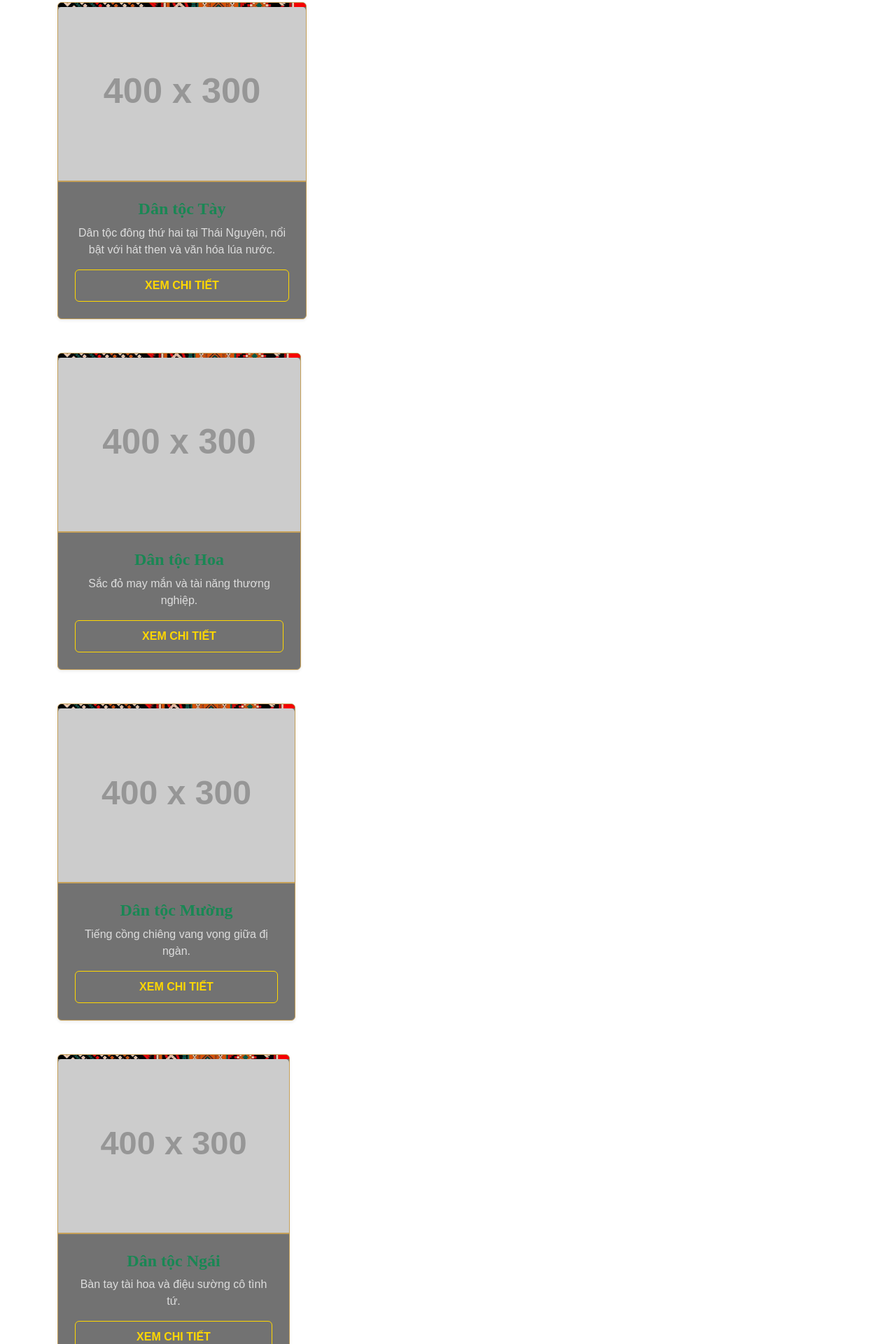
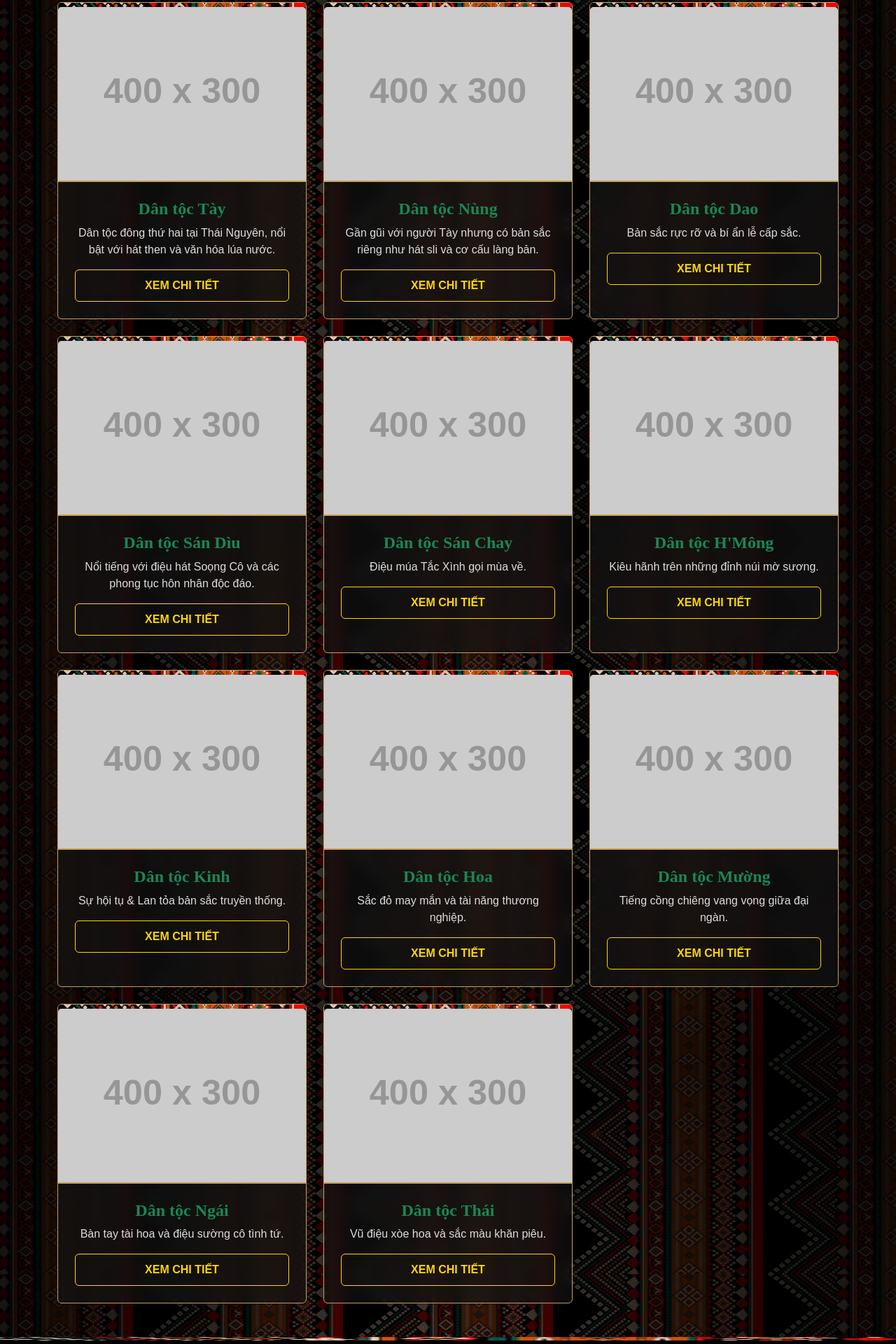
Before and after one commit to stem12a3thptdaitu-hue/dantocthainguyen-demo, a plain HTML site: page index.html in a window 1280 px wide. Shown: the part 880-2800 px from the top of the page at 70% size. Drawn offline with nearby package versions, Linux system fonts and the light colour scheme; placeholder pictures from the web are drawn by us; a web font is replaced by a local one.

Commit message:
Update index.html

```diff
--- a/index.html
+++ b/index.html
@@ -5,12 +5,12 @@
     <meta name="viewport" content="width=device-width, initial-scale=1.0">
     <title>Trang chủ - Thái Nguyên Culture</title>
     <link href="https://cdn.jsdelivr.net/npm/bootstrap@5.3.0/dist/css/bootstrap.min.css" rel="stylesheet">
-    <link rel="preconnect" href="https://fonts.googleapis.com">
-    <link rel="preconnect" href="https://fonts.gstatic.com" crossorigin>
-    <link href="https://fonts.googleapis.com/css2?family=Eczar:wght@600;800&family=Podkova:wght@600;800&display=swap" rel="stylesheet">
+    <!-- Font Awesome -->
+    <link href="https://cdnjs.cloudflare.com/ajax/libs/font-awesome/6.0.0/css/all.min.css" rel="stylesheet">
     <link rel="stylesheet" href="CSS/style.css">
 </head>
-<body>
+<body class="main-site">
+    <!-- MENU -->
     <nav class="navbar navbar-expand-lg navbar-custom sticky-top">
         <div class="container">
             <a class="navbar-brand" href="index.html">🌿 THÁI NGUYÊN CULTURE</a>
@@ -24,17 +24,18 @@
                     <li class="nav-item dropdown">
                         <a class="nav-link dropdown-toggle" href="#" data-bs-toggle="dropdown">Các dân tộc</a>
                         <ul class="dropdown-menu">
+                            <!-- Danh sách 11 dân tộc -->
                             <li><a class="dropdown-item" href="dan-toc-tay.html">Dân tộc Tày</a></li>
                             <li><a class="dropdown-item" href="dan-toc-nung.html">Dân tộc Nùng</a></li>
                             <li><a class="dropdown-item" href="dan-toc-san-diu.html">Dân tộc Sán Dìu</a></li>
                             <li><a class="dropdown-item" href="dan-toc-san-chay.html">Dân tộc Sán Chay</a></li>
                             <li><a class="dropdown-item" href="dan-toc-dao.html">Dân tộc Dao</a></li>
+                            <li><a class="dropdown-item" href="dan-toc-mong.html">Dân tộc H'Mông</a></li>
                             <li><a class="dropdown-item" href="dan-toc-kinh.html">Dân tộc Kinh</a></li>
-                             <li><a class="dropdown-item" href="dan-toc-hoa.html">Dân tộc Hoa</a></li>
-                             <li><a class="dropdown-item" href="dan-toc-muong.html">Dân tộc Mường</a></li>
-                             <li><a class="dropdown-item" href="dan-toc-ngai.html">Dân tộc Ngái</a></li>
-                             <li><a class="dropdown-item" href="dan-toc-thai.html">Dân tộc Thái</a></li>
-                             <li><a class="dropdown-item" href="dan-toc-mong.html">Dân tộc H'Mông</a></li>
+                            <li><a class="dropdown-item" href="dan-toc-hoa.html">Dân tộc Hoa</a></li>
+                            <li><a class="dropdown-item" href="dan-toc-muong.html">Dân tộc Mường</a></li>
+                            <li><a class="dropdown-item" href="dan-toc-ngai.html">Dân tộc Ngái</a></li>
+                            <li><a class="dropdown-item" href="dan-toc-thai.html">Dân tộc Thái</a></li>
                         </ul>
                     </li>
                     <li class="nav-item"><a class="nav-link" href="lien-he.html">Liên hệ</a></li>
@@ -43,6 +44,7 @@
         </div>
     </nav>
 
+    <!-- BANNER -->
     <header class="main-banner">
         <div class="container text-center">
             <h1 class="display-3 fw-bold">THÁI NGUYÊN</h1>
@@ -50,6 +52,7 @@
         </div>
     </header>
 
+    <!-- CONTENT -->
     <div class="container my-5">
         <div class="text-center mb-5">
            <h2 class="text-success">KHÁM PHÁ BẢN SẮC</h2>
@@ -57,6 +60,7 @@
         </div>
 
         <div class="row g-4">
+            <!-- Tày -->
             <div class="col-md-6 col-lg-4">
                 <div class="card ethnic-card h-100 shadow-sm">
                     <img src="https://placehold.co/400x300?text=Nguoi+Tay" class="card-img-top" alt="Người Tày">
@@ -67,62 +71,7 @@
                     </div>
                 </div>
             </div>
-             <div class="row g-4">
-            <div class="col-md-6 col-lg-4">
-                <div class="card ethnic-card h-100 shadow-sm">
-                    <img src="https://placehold.co/400x300?text=Nguoi+Tay" class="card-img-top" alt="Người Tày">
-                    <div class="card-body">
-                        <h5 class="card-title fw-bold text-success">Dân tộc Hoa</h5>
-                        <p class="card-text">Sắc đỏ may mắn và tài năng thương nghiệp.</p>
-                        <a href="dan-toc-hoa.html" class="btn btn-outline-success w-100">Xem chi tiết</a>
-                    </div>
-                </div>
-            </div>
-                  <div class="row g-4">
-            <div class="col-md-6 col-lg-4">
-                <div class="card ethnic-card h-100 shadow-sm">
-                    <img src="https://placehold.co/400x300?text=Nguoi+Tay" class="card-img-top" alt="Người Tày">
-                    <div class="card-body">
-                        <h5 class="card-title fw-bold text-success">Dân tộc Mường</h5>
-                        <p class="card-text">Tiếng cồng chiêng vang vọng giữa đị ngàn.</p>
-                        <a href="dan-toc-muong.html" class="btn btn-outline-success w-100">Xem chi tiết</a>
-                    </div>
-                </div>
-            </div>
-                       <div class="row g-4">
-            <div class="col-md-6 col-lg-4">
-                <div class="card ethnic-card h-100 shadow-sm">
-                    <img src="https://placehold.co/400x300?text=Nguoi+Tay" class="card-img-top" alt="Người Tày">
-                    <div class="card-body">
-                        <h5 class="card-title fw-bold text-success">Dân tộc Ngái</h5>
-                        <p class="card-text">Bàn tay tài hoa và điệu sường cô tình tứ.</p>
-                        <a href="dan-toc-ngai.html" class="btn btn-outline-success w-100">Xem chi tiết</a>
-                    </div>
-                </div>
-            </div>
-                            <div class="row g-4">
-            <div class="col-md-6 col-lg-4">
-                <div class="card ethnic-card h-100 shadow-sm">
-                    <img src="https://placehold.co/400x300?text=Nguoi+Tay" class="card-img-top" alt="Người Tày">
-                    <div class="card-body">
-                        <h5 class="card-title fw-bold text-success">Dân tộc H'Mông</h5>
-                        <p class="card-text">Kiêu hãnh trên những đỉnh núi mờ sương.</p>
-                        <a href="dan-toc-mong.html" class="btn btn-outline-success w-100">Xem chi tiết</a>
-                    </div>
-                </div>
-            </div>
-           <div class="row g-4">
-            <div class="col-md-6 col-lg-4">
-                <div class="card ethnic-card h-100 shadow-sm">
-                    <img src="https://placehold.co/400x300?text=Nguoi+Tay" class="card-img-top" alt="Người Tày">
-                    <div class="card-body">
-                        <h5 class="card-title fw-bold text-success">Dân tộc Thái</h5>
-                        <p class="card-text">Vũ điệu xòe hoa và sắc màu khăn piêu.</p>
-                        <a href="dan-toc-thai.html" class="btn btn-outline-success w-100">Xem chi tiết</a>
-                    </div>
-                </div>
-            </div>
-
+            <!-- Nùng -->
             <div class="col-md-6 col-lg-4">
                 <div class="card ethnic-card h-100 shadow-sm">
                     <img src="https://placehold.co/400x300?text=Nguoi+Nung" class="card-img-top" alt="Người Nùng">
@@ -133,6 +82,18 @@
                     </div>
                 </div>
             </div>
+            <!-- Dao -->
+            <div class="col-md-6 col-lg-4">
+                <div class="card ethnic-card h-100 shadow-sm">
+                    <img src="https://placehold.co/400x300?text=Nguoi+Dao" class="card-img-top" alt="Người Dao">
+                    <div class="card-body">
+                        <h5 class="card-title fw-bold text-success">Dân tộc Dao</h5>
+                        <p class="card-text">Bản sắc rực rỡ và bí ẩn lễ cấp sắc.</p>
+                        <a href="dan-toc-dao.html" class="btn btn-outline-success w-100">Xem chi tiết</a>
+                    </div>
+                </div>
+            </div>
+            <!-- Sán Dìu -->
             <div class="col-md-6 col-lg-4">
                 <div class="card ethnic-card h-100 shadow-sm">
                     <img src="https://placehold.co/400x300?text=San+Diu" class="card-img-top" alt="Người Sán Dìu">
@@ -143,20 +104,10 @@
                     </div>
                 </div>
             </div>
-              <div class="col-md-6 col-lg-4">
-                <div class="card ethnic-card h-100 shadow-sm">
-                    <img src="https://placehold.co/400x300?text=Nguoi+Kinh" class="card-img-top" alt="Người Kinh">
-                    <div class="card-body">
-                        <h5 class="card-title fw-bold text-success">Dân tộc Kinh</h5>
-                        <p class="card-text">Sự hội tụ & Lan tỏa bản sắc truyền thống</p>
-                        <a href="dan-toc-kinh.html" class="btn btn-outline-success w-100">Xem chi tiết</a>
-                    </div>
-                </div>
-            </div>
-
+            <!-- Sán Chay -->
             <div class="col-md-6 col-lg-4">
                 <div class="card ethnic-card h-100 shadow-sm">
-                    <img src="https://placehold.co/400x300?text=Nguoi+Dao" class="card-img-top" alt="Người Dao">
+                    <img src="https://placehold.co/400x300?text=San+Chay" class="card-img-top" alt="Người Sán Chay">
                     <div class="card-body">
                         <h5 class="card-title fw-bold text-success">Dân tộc Sán Chay</h5>
                         <p class="card-text">Điệu múa Tắc Xình gọi mùa về.</p>
@@ -164,13 +115,69 @@
                     </div>
                 </div>
             </div>
-             <div class="col-md-6 col-lg-4">
+            <!-- Mông -->
+            <div class="col-md-6 col-lg-4">
                 <div class="card ethnic-card h-100 shadow-sm">
-                    <img src="https://placehold.co/400x300?text=Nguoi+HMong" class="card-img-top" alt="Người Dao">
+                    <img src="https://placehold.co/400x300?text=Nguoi+HMong" class="card-img-top" alt="Người H'Mông">
                     <div class="card-body">
-                        <h5 class="card-title fw-bold text-success">Dân tộc Dao</h5>
-                        <p class="card-text">Bản sắc rực rỡ và bí ẩn lễ cấp sắc.</p>
-                        <a href="dan-toc-dao.html" class="btn btn-outline-success w-100">Xem chi tiết</a>
+                        <h5 class="card-title fw-bold text-success">Dân tộc H'Mông</h5>
+                        <p class="card-text">Kiêu hãnh trên những đỉnh núi mờ sương.</p>
+                        <a href="dan-toc-mong.html" class="btn btn-outline-success w-100">Xem chi tiết</a>
+                    </div>
+                </div>
+            </div>
+            <!-- Kinh -->
+            <div class="col-md-6 col-lg-4">
+                <div class="card ethnic-card h-100 shadow-sm">
+                    <img src="https://placehold.co/400x300?text=Nguoi+Kinh" class="card-img-top" alt="Người Kinh">
+                    <div class="card-body">
+                        <h5 class="card-title fw-bold text-success">Dân tộc Kinh</h5>
+                        <p class="card-text">Sự hội tụ & Lan tỏa bản sắc truyền thống.</p>
+                        <a href="dan-toc-kinh.html" class="btn btn-outline-success w-100">Xem chi tiết</a>
+                    </div>
+                </div>
+            </div>
+            <!-- Hoa -->
+            <div class="col-md-6 col-lg-4">
+                <div class="card ethnic-card h-100 shadow-sm">
+                    <img src="https://placehold.co/400x300?text=Nguoi+Hoa" class="card-img-top" alt="Người Hoa">
+                    <div class="card-body">
+                        <h5 class="card-title fw-bold text-success">Dân tộc Hoa</h5>
+                        <p class="card-text">Sắc đỏ may mắn và tài năng thương nghiệp.</p>
+                        <a href="dan-toc-hoa.html" class="btn btn-outline-success w-100">Xem chi tiết</a>
+                    </div>
+                </div>
+            </div>
+            <!-- Mường -->
+            <div class="col-md-6 col-lg-4">
+                <div class="card ethnic-card h-100 shadow-sm">
+                    <img src="https://placehold.co/400x300?text=Nguoi+Muong" class="card-img-top" alt="Người Mường">
+                    <div class="card-body">
+                        <h5 class="card-title fw-bold text-success">Dân tộc Mường</h5>
+                        <p class="card-text">Tiếng cồng chiêng vang vọng giữa đại ngàn.</p>
+                        <a href="dan-toc-muong.html" class="btn btn-outline-success w-100">Xem chi tiết</a>
+                    </div>
+                </div>
+            </div>
+            <!-- Ngái -->
+            <div class="col-md-6 col-lg-4">
+                <div class="card ethnic-card h-100 shadow-sm">
+                    <img src="https://placehold.co/400x300?text=Nguoi+Ngai" class="card-img-top" alt="Người Ngái">
+                    <div class="card-body">
+                        <h5 class="card-title fw-bold text-success">Dân tộc Ngái</h5>
+                        <p class="card-text">Bàn tay tài hoa và điệu sường cô tình tứ.</p>
+                        <a href="dan-toc-ngai.html" class="btn btn-outline-success w-100">Xem chi tiết</a>
+                    </div>
+                </div>
+            </div>
+            <!-- Thái -->
+            <div class="col-md-6 col-lg-4">
+                <div class="card ethnic-card h-100 shadow-sm">
+                    <img src="https://placehold.co/400x300?text=Nguoi+Thai" class="card-img-top" alt="Người Thái">
+                    <div class="card-body">
+                        <h5 class="card-title fw-bold text-success">Dân tộc Thái</h5>
+                        <p class="card-text">Vũ điệu xòe hoa và sắc màu khăn piêu.</p>
+                        <a href="dan-toc-thai.html" class="btn btn-outline-success w-100">Xem chi tiết</a>
                     </div>
                 </div>
             </div>
```
